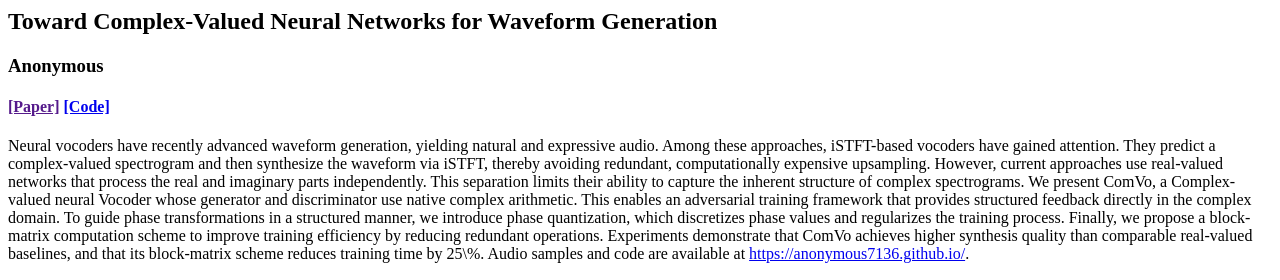
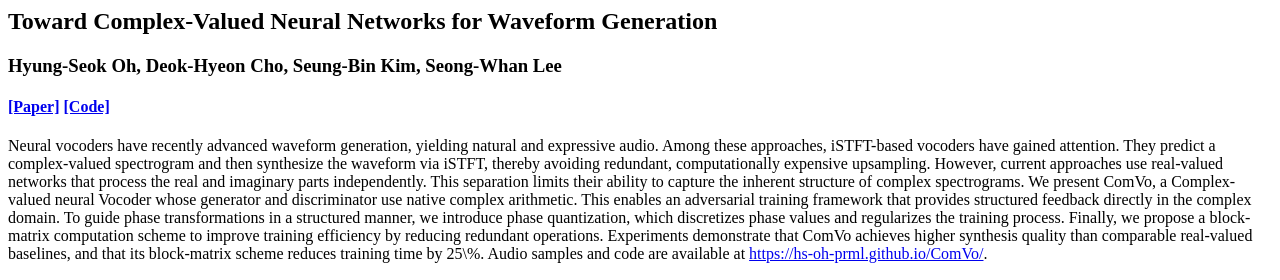
Before and after one commit to hs-oh-prml/ComVo, a plain HTML site: page index.html in a window 1280 px wide. Shown: the top 280 px of the page. Drawn offline with Linux system fonts and the light colour scheme.

Commit message:
Update index.html

```diff
--- a/index.html
+++ b/index.html
@@ -5,9 +5,9 @@
 </head>
 <h2>Toward Complex-Valued Neural Networks for Waveform Generation</h2>
 
-<h3>Anonymous</h3>
+<h3>Hyung-Seok Oh, Deok-Hyeon Cho, Seung-Bin Kim, Seong-Whan Lee</h3>
 
-<h4><a href="">[Paper]</a> <a href="https://github.com/anonymous7136/ComVo/tree/main">[Code]</a></h4>
+<h4><a href="https://openreview.net/forum?id=U4GXPqm3Va">[Paper]</a> <a href="https://github.com/hs-oh-prml/ComVo">[Code]</a></h4>
 
 <body>
 
@@ -21,7 +21,7 @@ This enables an adversarial training framework that provides structured feedback
 To guide phase transformations in a structured manner, we introduce phase quantization, which discretizes phase values and regularizes the training process.
 Finally, we propose a block-matrix computation scheme to improve training efficiency by reducing redundant operations.
 Experiments demonstrate that ComVo achieves higher synthesis quality than comparable real-valued baselines, and that its block-matrix scheme reduces training time by 25\%.
-Audio samples and code are available at <a href="https://anonymous7136.github.io/">https://anonymous7136.github.io/</a>.
+Audio samples and code are available at <a href="https://hs-oh-prml.github.io/ComVo/">https://hs-oh-prml.github.io/ComVo/</a>.
 
 <div>
   <h2 id="">Speech </h2>
```
